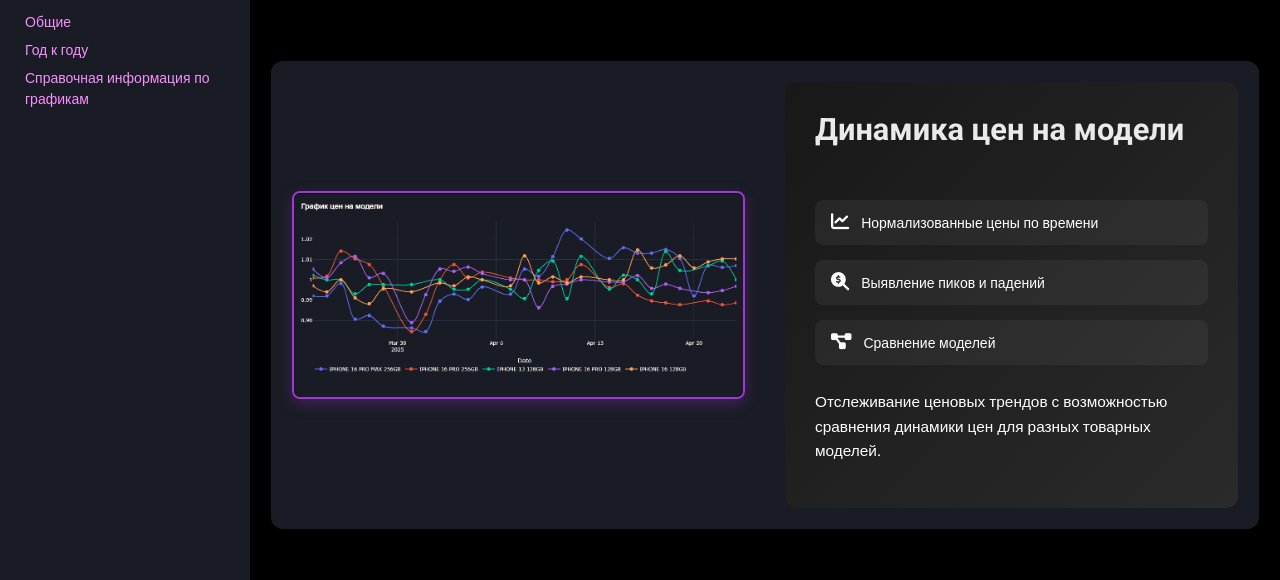
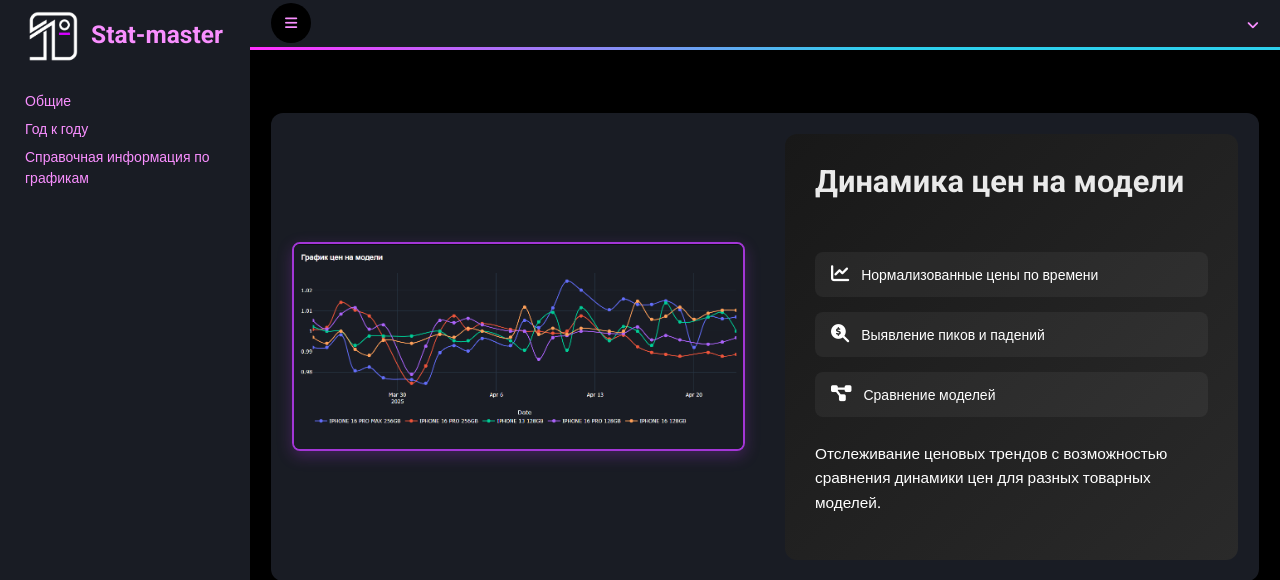
Before and after one commit to mangust17/dashboard, a Django app: page /info in a window 1280 px wide. Shown: the top 580 px of the page. Run offline with Django 5.2, Linux system fonts and the light colour scheme; parts of the project's set-up code (start-up, migrations or seed data) failed here and were passed over; some libraries are stand-ins or nearby versions.

Commit message:
добавил хедер

```diff
--- a/dashboards/templates/base.html
+++ b/dashboards/templates/base.html
@@ -15,6 +15,7 @@
     <body data-bs-theme="dark" class="bg-secondary text-light">
         <div class="container-fluid position-relative d-flex p-0">{% include "menu.html" %}</div>
         <div class="content">
+            {% include 'top_navbar.html' %}
             {% block content %}
             {% endblock content %}
         </div>
--- a/dashboards/templates/menu.html
+++ b/dashboards/templates/menu.html
@@ -12,7 +12,18 @@
 <!-- Sidebar Start -->
 {% if request.path|slice:":9" != "/profile/" %}
   <div class="sidebar pe-4 pb-3">
+
     <nav class="navbar bg-secondary navbar-dark">
+      <a href="{% url 'home' %}" class="navbar-brand mx-4 mb-3">
+        <h3 class="text-primary">
+          <img src="{% static 'img/logo.png' %}"
+               alt=""
+               style="width:50px;
+                      margin-right:10px"
+               class="mx-2">
+          Stat-master
+        </h3>
+      </a>
             <a href="{% url 'home' %}" class="dropdown-item">Общие</a>
             <a href="{% url 'y2y' %}" class="dropdown-item">Год к году</a>
             <a href="{% url 'info' %}" class="dropdown-item" style="white-space: normal;">
--- a/dashboards/templates/top_navbar.html
+++ b/dashboards/templates/top_navbar.html
@@ -1,100 +1,21 @@
-{% load static %}
-<div class="sticky-top">
-  <nav class="navbar navbar-expand bg-secondary navbar-dark px-4 py-0">
+<nav class="navbar navbar-expand bg-secondary navbar-dark sticky-top px-4 py-0">
     <a href="{% url 'home' %}" class="navbar-brand d-flex d-lg-none me-4">
-      <h2 class="text-primary mb-0"><i class="fa fa-user-edit"></i></h2>
+        <h2 class="text-primary mb-0"><i class="fa fa-chart-line"></i> Stat Master</h2>
     </a>
-    <a href="#" class="sidebar-toggler flex-shrink-0"><i class="fa fa-bars"></i></a>
-    <form class="d-none d-md-flex ms-4">
-      <input class="form-control bg-dark border-0" type="search" placeholder="Search">
-    </form>
-
-    {% if request.path|slice:":6" == "/shop/" %}
-      <div class="mx-2">{% include 'customers/blocks/modal_button.html' %}</div>
-    {% endif %}
-
+    <a href="#" class="sidebar-toggler flex-shrink-0">
+        <i class="fa fa-bars"></i>
+    </a>
     <div class="navbar-nav align-items-center ms-auto">
-      {% if request.path|slice:":6" == "/shop/" %}
-        <a href="{% url 'cart' %}" class="nav-link">
-          <i class="fa fa-cart-shopping me-lg-2"></i>
-          <span class="d-none d-lg-inline-flex">Корзина</span>
-        </a>
-      {% endif %}
-
         <div class="nav-item dropdown">
             <a href="#" class="nav-link dropdown-toggle" data-bs-toggle="dropdown">
-          <i class="fa fa-envelope me-lg-2"></i>
-          <span class="d-none d-lg-inline-flex">Сообщения</span>
-        </a>
-        <div class="dropdown-menu dropdown-menu-end bg-secondary border-0 rounded-0 rounded-bottom m-0">
-          {% if chats_with_messages %}
-            {% for item in chats_with_messages %}
-              <a href="{% url 'dialog' chat_id=item.chat_id %}" class="dropdown-item">
-                <div class="d-flex align-items-center">
-                  <img
-                      src="{{ item.img_url }}"
-                      alt="Avatar"
-                      class="rounded-circle me-3"
-                      style="width: 50px; height: 50px; border: 2px solid var(--primary);">
-
-                  <div class="ms-2">
-                    {% if item.chat.is_group %}
-                      <h6 class="fw-normal mb-0">{{ item.chat.name|default:"Групповой чат" }}</h6>
-                    {% else %}
-                      <h6 class="fw-normal mb-0">{{ item.user.user.username }} отправил вам сообщение</h6>
-                    {% endif %}
-                    <small>{{ item.last_message_time|timesince }} назад</small>
-                  </div>
-                </div>
-              </a>
-
-            {% endfor %}
-          {% else %}
-            <div class="text-center p-2 text-light">Чаты не найдены.</div>
-          {% endif %}
-          <hr class="dropdown-divider">
-          <a href="{% url 'chats' %}" class="dropdown-item text-center">Посмотреть все сообщения</a>
-        </div>
-      </div>
-
-      <div class="nav-item dropdown">
-        <a href="#" class="nav-link dropdown-toggle" data-bs-toggle="dropdown">
-          <i class="fa fa-bell me-lg-2"></i>
-          <span class="d-none d-lg-inline-flex">Уведомления</span>
-        </a>
-        <div class="dropdown-menu dropdown-menu-end bg-secondary border-0 rounded-0 rounded-bottom m-0">
-          {% if notifications_cp %}
-            {% for notification in notifications_cp|slice:":5" %}
-              <a href="{% url 'notifications' %}?id={{ notification.pk }}" class="dropdown-item">
-                <div class="d-flex align-items-center">
-                  <div class="ms-2">
-                    <h6 class="fw-normal mb-0">Новое уведомление от {{ notification.sender }}</h6>
-                    <small>{{ notification.date_time }}</small>
-                  </div>
-                </div>
-              </a>
-            {% endfor %}
-            <a href="{% url 'notifications' %}" class="dropdown-item text-center">See all notifications</a>
-          {% else %}
-            <div class="text-center p-2 text-light">Нет уведомлений.</div>
-          {% endif %}
-        </div>
-      </div>
-
-      <div class="nav-item dropdown">
-        <a href="{% url 'profile' %}" class="nav-link dropdown-toggle" data-bs-toggle="dropdown">
-          <img class="rounded-circle me-lg-2"
-               src="{{ MEDIA_URL }}user_photo/{{ user.users.img|default:'default-avatar.png' }}"
-               alt="Profile"
-               style="width: 40px; height: 40px;">
                 <span class="d-none d-lg-inline-flex">{{ user.username }}</span>
             </a>
             <div class="dropdown-menu dropdown-menu-end bg-secondary border-0 rounded-0 rounded-bottom m-0">
-          <a href="{% url 'profile' %}" class="dropdown-item">My Profile</a>
-          <a href="{% url 'logout' %}" class="dropdown-item">Log Out</a>
+                <a href="{% url 'logout' %}" class="dropdown-item">
+                    <i class="fa fa-sign-out-alt me-2"></i>Выйти
+                </a>
             </div>
         </div>
     </div>
 </nav>
 <div class="col grad_horizontal highlight-bg1 sticky-top"></div>
-</div>
--- a/dashboards/urls.py
+++ b/dashboards/urls.py
@@ -8,4 +8,5 @@
     path('', login_view, name='login'),
     path('info', info, name='info'),
     path('dash', plotly_dash, name='home'),
+    path('logout',logout_user ,name = 'logout'),
 ]
--- a/dashboards/views.py
+++ b/dashboards/views.py
@@ -1,5 +1,5 @@
 from django.shortcuts import render, redirect
-from django.contrib.auth import authenticate, login
+from django.contrib.auth import authenticate, login,logout
 from django.contrib import messages
 
 def dash_graph(request):
@@ -28,3 +28,7 @@
             return render(request, 'login.html')
 
     return render(request, 'login.html')
+
+def logout_user(request):
+    logout(request)
+    return redirect("login")
```
Lines whose indentation alone changed are shown as unchanged.
